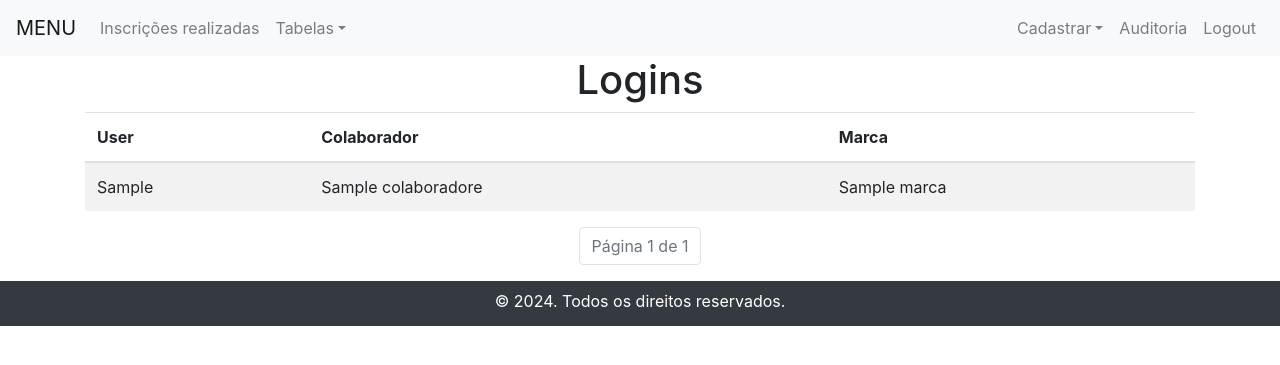
After one commit to vitoroliveirasilva/py.BrasifTreinamentos, a Flask app: page /tabela/logins in a window 1280 px wide. The commit adds this page. Shown: the top 365 px of the page. Run offline with Flask 3, Linux system fonts and the light colour scheme; a user stored in the database is signed in; tables that the repository leaves empty hold one stand-in row (values such as "Sample post"); some libraries are stand-ins or nearby versions.

Commit message:
FEAT - Tabela de Logins

```diff
--- a/TREINAMENTO/routes/tabelas/__init__.py
+++ b/TREINAMENTO/routes/tabelas/__init__.py
@@ -9,3 +9,4 @@ from .tabela_treinamentos_routes import *
 from .tabela_responsaveis_routes import *
 from .tabela_empresas_routes import *
 from .tabela_colaboradores_routes import *
+from .tabela_logins_routes import *
--- /dev/null
+++ b/TREINAMENTO/routes/tabelas/tabela_logins_routes.py
@@ -0,0 +1,21 @@
+from flask import render_template, request
+from TREINAMENTO import db
+from flask_login import login_required
+from TREINAMENTO.models import Login, Colaborador, Marca
+from . import tabela_bp
+
+
+@tabela_bp.route('/logins')
+@login_required
+def tabela_logins():
+    page = request.args.get('page', 1, type=int)
+    per_page = request.args.get('per_page', 5, type=int)
+
+    # Consulta para trazer os logins com os dados de colaboradores e marcas associados
+    logins = db.session.query(Login, Colaborador, Marca)\
+        .join(Colaborador, Login.id_colaborador == Colaborador.id_colaborador)\
+        .join(Marca, Login.id_marca == Marca.id_marca)\
+        .filter(Login.status == True)\
+        .paginate(page=page, per_page=per_page)
+
+    return render_template('/tabelas/tabela_logins.html', logins=logins)
--- a/TREINAMENTO/templates/base.html
+++ b/TREINAMENTO/templates/base.html
@@ -28,7 +28,7 @@
                             aria-haspopup="true" aria-expanded="false">Tabelas</a>
                         <div class="dropdown-menu dropdown-menu-right" aria-labelledby="navbarDropdown">
                             <a class="dropdown-item" href="/tabela/colaboradores">Colaboradores</a>
-                            <a class="dropdown-item" href="#">Logins</a>
+                            <a class="dropdown-item" href="/tabela/logins">Logins</a>
                             <a class="dropdown-item" href="/tabela/responsaveis">Responsáveis</a>
                             <a class="dropdown-item" href="/tabela/treinamentos">Treinamentos</a>
                             <a class="dropdown-item" href="/tabela/marcas">Marcas</a>
--- /dev/null
+++ b/TREINAMENTO/templates/tabelas/tabela_logins.html
@@ -0,0 +1,45 @@
+{% extends "base.html" %}
+
+{% set title = "Logins" %}
+
+{% block content %}
+<div class="container">
+
+    <h1 class="text-center">Logins</h1>
+
+    <div class="table-responsive">
+        <table class="table table-striped">
+            <thead>
+                <tr>
+                    <th>User</th>
+                    <th>Colaborador</th>
+                    <th>Marca</th>
+                </tr>
+            </thead>
+            <tbody>
+                {% for login, colaborador, marca in logins.items %}
+                <tr>
+                    <td>{{ login.usuario }}</td>
+                    <td>{{ colaborador.nome }}</td>
+                    <td>{{ marca.nome }}</td>
+                </tr>
+                {% endfor %}
+            </tbody>
+        </table>
+    </div>
+    <nav aria-label="Page navigation example">
+        <ul class="pagination justify-content-center">
+            {% if logins.has_prev %}
+            <li class="page-item"><a class="page-link"
+                    href="{{ url_for('tabela.tabela_logins', page=logins.prev_num) }}">Anterior</a></li>
+            {% endif %}
+            <li class="page-item disabled"><a class="page-link" href="">Página {{ logins.page }} de
+                    {{ logins.pages }}</a></li>
+            {% if logins.has_next %}
+            <li class="page-item"><a class="page-link"
+                    href="{{ url_for('tabela.tabela_logins', page=logins.next_num) }}">Próxima</a></li>
+            {% endif %}
+        </ul>
+    </nav>
+</div>
+{% endblock %}
```
